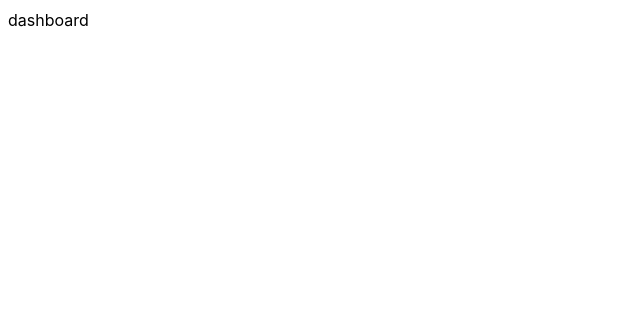
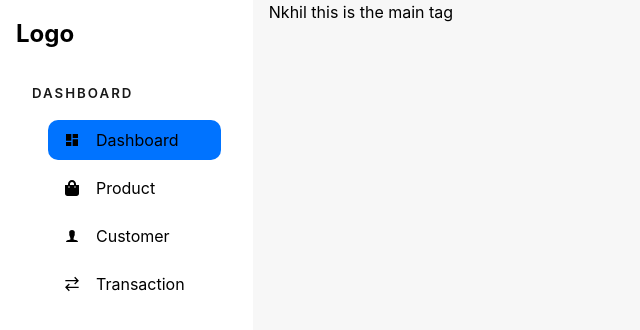
Before and after one commit to niks-nikhil-anand/React-Admin-Dashboard-with-Charts, a React (Vite) app: page /admin/dashboard in a window 1280 px wide. Shown: the top 330 px of the page, without its empty margins (0-640 px from the left). Built offline with nearby package versions, Linux system fonts and the light colour scheme.

Commit message:
done with the dashboard admin sidebar navigation

```diff
--- /dev/null
+++ b/src/component/AdminSideBar.tsx
@@ -0,0 +1,71 @@
+import { IconType } from "react-icons";
+import {Link ,Location , useLocation} from 'react-router-dom'
+import { MdDashboard , MdProductionQuantityLimits } from "react-icons/md";
+import { FaShoppingBag } from "react-icons/fa";
+import { IoIosPerson } from "react-icons/io";
+import { GrTransaction } from "react-icons/gr";
+
+
+
+
+const AdminSideBar = () => {
+  const location = useLocation()
+  return (
+    <aside>
+      <h2>Logo</h2>
+      <div>
+        <h5>Dashboard</h5>
+        <ul>
+          <Li
+          url="/admin/dashboard"
+          text="Dashboard"
+          Icon={MdDashboard}
+          location={location}
+          />
+          <Li
+          url="/admin/product"
+          text="Product"
+          Icon={FaShoppingBag}
+          location={location}
+          />
+          <Li
+          url="/admin/customer"
+          text="Customer"
+          Icon={IoIosPerson}
+          location={location}
+          />
+          <Li
+          url="/admin/transaction"
+          text="Transaction"
+          Icon={GrTransaction}
+          location={location}
+          />
+        </ul>
+      </div>
+    </aside>
+  )
+};
+
+interface LiProps {
+  url : string ,
+  text : string ,
+  location : Location ,
+  Icon : IconType
+
+}
+
+const Li = ({url , text , location , Icon}:LiProps) => (
+  <li
+  style={{
+    backgroundColor : location.pathname.includes(url)? "rgba(0 ,115 , 255)": "white"
+  }}
+  >
+    <Link to={url}>
+      <Icon/>
+      {text}
+
+    </Link>
+  </li>
+)
+
+export default AdminSideBar
--- a/src/pages/Customer.tsx
+++ b/src/pages/Customer.tsx
@@ -1,8 +1,13 @@
-
+import AdminSideBar from "../component/AdminSideBar"
 
 const Customer = () => {
   return (
-    <div>Customer</div>
+    <div className="adminContainer">
+    <AdminSideBar/>
+    <main>
+     Customer
+    </main>
+  </div>
   )
 }
 
--- a/src/pages/Dashboard.tsx
+++ b/src/pages/Dashboard.tsx
@@ -1,7 +1,13 @@
+import AdminSideBar from "../component/AdminSideBar"
 
 const dashboard = () => {
   return (
-    <div>dashboard</div>
+    <div className="adminContainer">
+      <AdminSideBar/>
+      <main>
+        Nkhil this is the main tag
+      </main>
+    </div>
   )
 }
 
--- a/src/pages/Product.tsx
+++ b/src/pages/Product.tsx
@@ -1,7 +1,14 @@
+import AdminSideBar from '../component/AdminSideBar'
+
 
 const Product = () => {
   return (
-    <div>Product</div>
+    <div className="adminContainer">
+    <AdminSideBar/>
+    <main>
+      Product
+    </main>
+  </div>
   )
 }
 
--- a/src/pages/Transaction.tsx
+++ b/src/pages/Transaction.tsx
@@ -1,7 +1,13 @@
+import AdminSideBar from '../component/AdminSideBar'
 
 const Transaction = () => {
   return (
-    <div>Transaction</div>
+    <div className="adminContainer">
+      <AdminSideBar/>
+      <main>
+        Transaction
+      </main>
+    </div>
   )
 }
 
--- /dev/null
+++ b/src/styles/_mixin.scss
@@ -0,0 +1,60 @@
+
+@mixin heading($spacing:3px , $weight:300 , $case: uppercase){
+    letter-spacing: $spacing;
+    font-weight: $weight;
+    text-transform: $case;
+}
+
+//flexBox
+@mixin flex($dir:row ,
+     $justifyContent:center ,
+     $alignItems: center ,
+     $gap : 1rem
+     ){
+    display: flex;
+    flex-direction: $dir;
+    justify-content: $justifyContent;
+    align-items: $alignItems;
+    gap: $gap;
+}
+
+//Grid
+@mixin grid(
+     $col: 1fr ,
+     $row : unset,
+     $gap : 1rem,
+
+     ){
+    display: grid;
+    grid-template-columns: $col;
+    grid-template-rows: $row;
+    gap: $gap;
+}
+
+// input style
+@mixin inputStyle(
+     $w:100% ,
+     $p : 1rem,
+     $bgColor : inherit ,
+     $border : none
+     ){
+    width: $w;
+    padding: $p;
+    background-color: $bgColor;
+    border: $border;
+    outline: none;
+}
+
+// Postion Center
+@mixin PosCenter(){
+    position: absolute;
+    top: 50%;
+    left: 50%;
+    transform: translate(-50%,-50%);
+}
+
+//square
+@mixin PosCenter($s : 1rem){
+   height: $s;
+   width: $s;
+}
--- a/src/styles/app.scss
+++ b/src/styles/app.scss
@@ -1,6 +1,69 @@
+@import "_mixin.scss" ;
+
 :root{
     font-family: Inter , system-ui , Avenir , Arial, Helvetica, sans-serif ;
     line-height: 1.5;
     font-weight: 400;
+}
 
+*{
+    margin: 0;
+    padding: 0;
+    box-sizing: border-box;
 }
+
+a{
+    text-decoration: none;
+    color: black;
+}
+
+.red{
+    color: red;
+}
+.purple{
+    color: purple;
+}
+.green{
+    color: green;
+}
+
+.adminContainer{
+    @include grid(1fr 4fr , 1rem);
+    height: 100vh;
+    background-color: rgb(247,247,247);
+    > aside {
+        width: 100%;
+        height: 100vh;
+        background-color: #fff;
+        padding: 1rem;
+        z-index: 10;
+        overflow-y: auto;
+        ::-webkit-scrollbar {
+            display: none;
+        }
+
+    > div {
+        margin: 2rem 1rem;
+        > h5 {
+            @include heading(2px);
+            opacity: 0.9;
+            font-weight: 600;
+            margin: 1rem 0;
+        }
+        > ul {
+            @include flex(column , unset , unset , 0.5rem);
+            list-style: none;
+            margin-left: 1rem;
+            >li {
+                padding: 0.5rem 1rem;
+                border-radius: 10px;
+
+                 a{
+                    @include flex(row , unset)
+                }
+            }
+        }
+    }
+
+    }
+}
```
Also changed, not shown: 1 other file (tests, documents, lock files or other folders).
